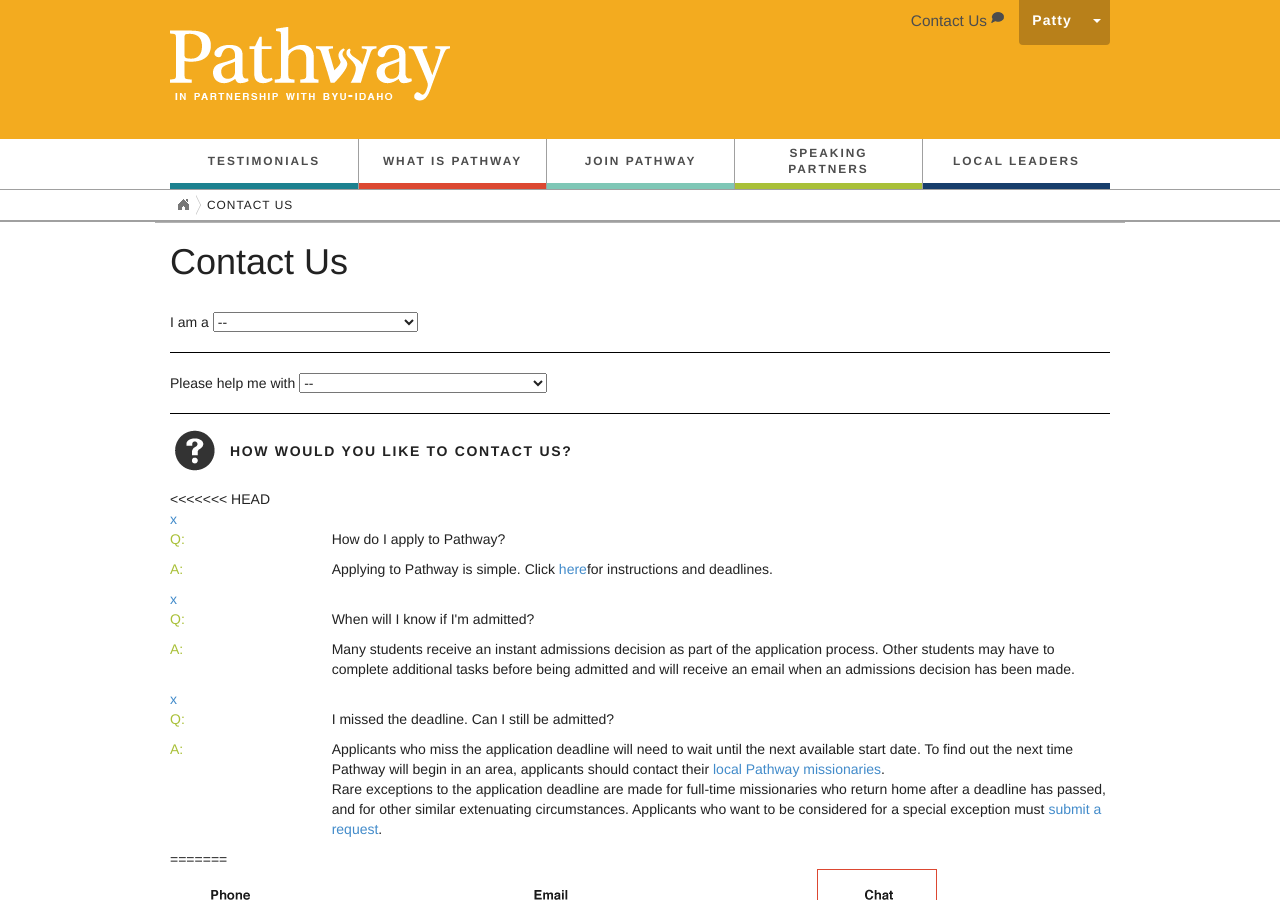
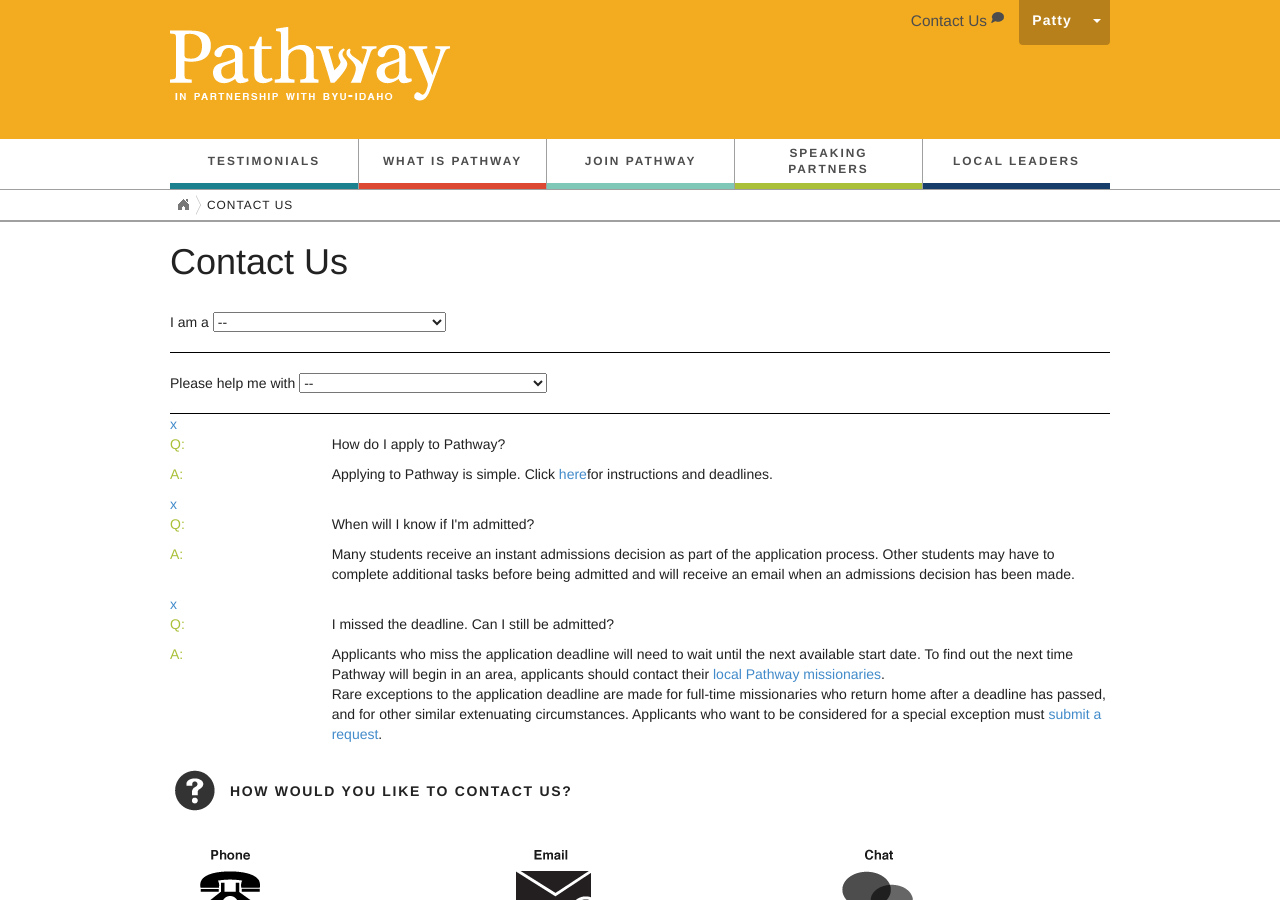
Before and after one commit to gordoman/pathway.lds.org-jekyll, a Jekyll site: the page built from jekyll-source/pages/contact-us/contact-us.html, in a window 1280 px wide and 900 px high. Built offline with Jekyll 4.4.1, drawn with Linux system fonts in a browser that asks for light colours; nearby versions of some CDN libraries; some of the changed text lies outside the part shown.

Commit message:
added icons for have a question ans self help page.

```diff
--- a/jekyll-source/js/json/contact_us.json
+++ b/jekyll-source/js/json/contact_us.json
@@ -56,7 +56,7 @@
 					]
 				},
 				{
-					"Topic" : "Courses",
+					"Topic" : "Courses & Gatherings",
 					"Links" : [
 						{
 							"Title" : "Sample Courses Question?",
@@ -89,23 +89,6 @@
 						}
 					]
 				},
-				{
-					"Topic" : "Gatherings",
-					"Links" : [
-						{
-							"Title" : "Sample Gatherings Question?",
-							"URL" : "http://example.com"
-						},
-						{
-							"Title" : "Sample Gatherings Question?",
-							"URL" : "http://example.com"
-						},
-						{
-							"Title" : "Sample Gatherings Question?",
-							"URL" : "http://example.com"
-						}
-					]
-				}
 			]
 		},
 
@@ -164,7 +147,7 @@
 					]
 				},
 				{
-					"Topic" : "Courses",
+					"Topic" : "Courses & Gatherings",
 					"Links" : [
 						{
 							"Title" : "Sample Courses Question?",
@@ -197,23 +180,6 @@
 						}
 					]
 				},
-				{
-					"Topic" : "Gatherings",
-					"Links" : [
-						{
-							"Title" : "Sample Gatherings Question?",
-							"URL" : "http://example.com"
-						},
-						{
-							"Title" : "Sample Gatherings Question?",
-							"URL" : "http://example.com"
-						},
-						{
-							"Title" : "Sample Gatherings Question?",
-							"URL" : "http://example.com"
-						}
-					]
-				}
 			]
 		}
 	]
--- a/jekyll-source/pages/contact-us/contact-us.html
+++ b/jekyll-source/pages/contact-us/contact-us.html
@@ -37,13 +37,9 @@
 
 				</div>
 
-				<div class="more-help-header">
-					<div class="more-help-icon"></div><h5 class="more-help">How would you like to contact us?</h5>
-				</div>
-<<<<<<< HEAD
-				<div id="q-apply" class="show-question">
+				<div id="q-apply" class="show-question show">
 					<div>
-						<a href="#apply-close" title="Close" class="question-close">x</a>
+						<a href="#apply-close" title="Close" class="question-close show">x</a>
 						<div class="row">
 							<span class="green col-lg-2 col-md-2 col-sm-2 col-xs-2">Q: </span>
 							<p class="col-lg-10 col-md-10 col-sm-10 col-xs-10"><span class="bold">How do I apply to Pathway?</span>
@@ -57,7 +53,7 @@
 						</div>
 					</div>
 				</div>
-				<div id="q-admitted" class="show-question">
+				<div id="q-admitted" class="show-question show">
 					<div>
 						<a href="#admitted-close" title="Close" class="question-close">x</a>
 						<div class="row">
@@ -73,7 +69,7 @@
 						</div>
 					</div>
 				</div>
-				<div id="q-missed-deadline" class="show-question">
+				<div id="q-missed-deadline" class="show-question show">
 					<div>
 						<a href="#missed-deadline-close" title="Close" class="question-close">x</a>
 						<div class="row">
@@ -88,8 +84,13 @@
 								Rare exceptions to the application deadline are made for full-time missionaries who return home after a deadline has passed, and for other similar extenuating circumstances. Applicants who want to be considered for a special exception must <a href="">submit a request</a>.
 							</p>
 						</div>
-=======
+					</div>
+				</div>
 
+				<div class="more-help-header">
+					<div class="more-help-icon"></div>
+					<h5 class="more-help">How would you like to contact us?</h5>
+				</div>
 				<div class="row">
 					<div id="icons" class="icons">
 						<a class="iconic col-sm-4 col-xs-12"><div><div id="Phone" class="icon-btn"></div></div></a>
--- a/jekyll-source/styles/contact_us.scss
+++ b/jekyll-source/styles/contact_us.scss
@@ -223,6 +223,4 @@
 		width: 50px;
 		top: 12px;
 	}
-
-
 }
--- a/jekyll-source/styles/have_a_question.scss
+++ b/jekyll-source/styles/have_a_question.scss
@@ -14,7 +14,7 @@
 
 	.contact-tab {
 		display: table;
-		width: 	16.65%;
+		width: 	20%;
 		float: left;
 		text-align: center;
 		padding: 0 5px;
@@ -100,7 +100,7 @@
 		padding: 20px;
 		color: black;
 		height: 240px;
-		width: 99.9%;
+		width: 100%;
 
 		.img-tab {
 			background-repeat: no-repeat;
@@ -160,8 +160,8 @@
 				color: $pathway-orange;
 			}
 
-			#apply-to-pathway {
-				background-image: url("{{site.baseurl}}img/join-pathway/JoinPathway_ApplyToPathway.png");
+			#enrollment-icon {
+				background-image: url("{{site.baseurl}}img/contact-us/Have-a-Question/Enrollment-Icon.png");
 			}
 
 			.sub-tab {
@@ -181,20 +181,145 @@
 				padding-left: 20px;
 			}
 		}
+
 		&.turquoise {
 			border-color: $turquoise;
+
+			.bold {
+				color: $turquoise;
+			}
+
+			#tuition-icon {
+				background-image: url("{{site.baseurl}}img/contact-us/Have-a-Question/Tuition-Icon.png");
+			}
+
+			.sub-tab {
+
+				a.active {
+					background-color: #a9e5ed;
+				}
+
+				.arrow {
+					border-color: transparent transparent transparent $turquoise;
+				}
+			}
+
+			.last-tab {
+				background-color: #a9e5ed;
+				height: 200px;
+				padding-left: 20px;
+			}
 		}
+
 		&.red {
 			border-color: $red;
+
+			.bold {
+				color: $red;
+			}
+
+			#after-pathway-icon {
+				background-image: url("{{site.baseurl}}img/contact-us/Have-a-Question/After-Pathway-Icon.png");
+			}
+
+			.sub-tab {
+
+				a.active {
+					background-color: #fbb1a5;
+				}
+
+				.arrow {
+					border-color: transparent transparent transparent $red;
+				}
+			}
+
+			.last-tab {
+				background-color: #fbb1a5;
+				height: 200px;
+				padding-left: 20px;
+			}
 		}
+
 		&.teal {
 			border-color: $teal;
+
+			.bold {
+				color: $teal;
+			}
+
+			#courses-and-gatherings-icon {
+				background-image: url("{{site.baseurl}}img/contact-us/Have-a-Question/Courses-&-Gatherings-Icon.png");
+			}
+
+			.sub-tab {
+
+				a.active {
+					background-color: #cbe5df;
+				}
+
+				.arrow {
+					border-color: transparent transparent transparent $teal;
+				}
+			}
+
+			.last-tab {
+				background-color: #cbe5df;
+				height: 200px;
+				padding-left: 20px;
+			}
 		}
+
 		&.green {
 			border-color: $green;
-		}
-		&.blue {
-			border-color: $navy_blue;
+
+			.bold {
+				color: $green;
+			}
+
+			#speaking-partners-icon {
+				background-image: url("{{site.baseurl}}img/contact-us/Have-a-Question/Speaking-Partners-Icon.png");
+			}
+
+			.sub-tab {
+
+				a.active {
+					background-color: #e0ee96;
+				}
+
+				.arrow {
+					border-color: transparent transparent transparent $green;
+				}
+			}
+
+			.last-tab {
+				background-color: #e0ee96;
+				height: 200px;
+				padding-left: 20px;
+			}
 		}
 	}
 }
+
+.more-help-header {
+	display: block;
+	position: relative;
+	overflow: hidden;
+
+	.more-help {
+		font-weight: bold;
+		text-transform: uppercase;
+		letter-spacing: 0.12em;
+		margin: 30px 0 30px 60px;
+	}
+
+	.more-help-icon {
+		display: block;
+		position: absolute;
+		background-image: url("{{site.baseurl}}img/contact-us/Need-More-Help.png");
+		background-repeat: no-repeat;
+		background-position: center;
+		height: 50px;
+		width: 50px;
+		top: 12px;
+	}
+}
```
Also changed, not shown: other parts of jekyll-source/pages/contact-us/contact-us.html (+0 -1 lines), jekyll-source/pages/contact-us/have-a-question.html (+12 -22 lines), jekyll-source/img/contact-us/Have-a-Question/After-Pathway-Icon.png (added), jekyll-source/img/contact-us/Have-a-Question/Courses-&-Gatherings-Icon.png (added), jekyll-source/img/contact-us/Have-a-Question/Enrollment-Icon.png (added), jekyll-source/img/contact-us/Have-a-Question/Speaking-Partners-Icon.png (added), jekyll-source/img/contact-us/Have-a-Question/Tuition-Icon.png (added).
